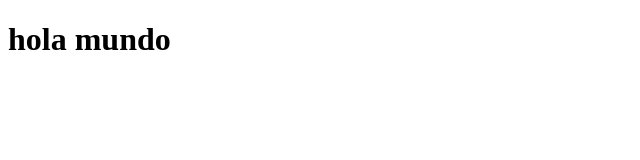
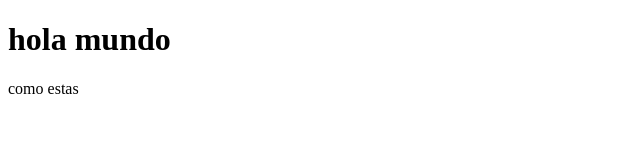
Before and after one commit to delicop/delicop.github.io, a plain HTML site: page index.html in a window 1280 px wide. Shown: the full height of the page, 0-640 px from the left. Drawn offline with Linux system fonts and the light colour scheme.

Commit message:
Update index.html

```diff
--- a/index.html
+++ b/index.html
@@ -7,5 +7,6 @@
 </head>
 <body>
     <h1>hola mundo</h1>
+    <p>como estas</p>
 </body>
 </html>
```
